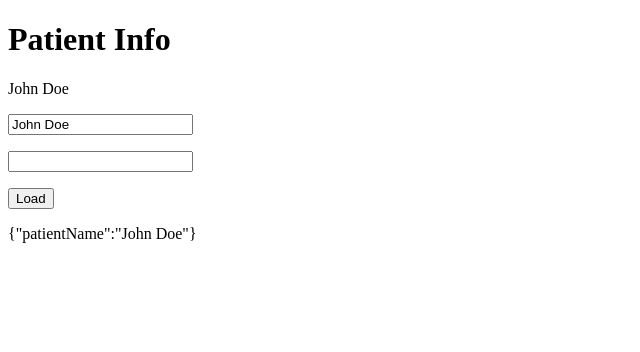
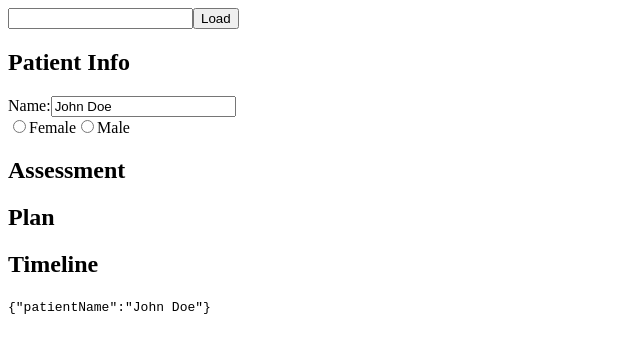
Before and after one commit to HsuYR/charting, a plain HTML site: page index.html in a window 1280 px wide. Shown: the whole page, without its empty margins (0-640 px from the left). Drawn offline with nearby package versions, Linux system fonts and the light colour scheme.

Commit message:
Add sections

```diff
--- a/index.html
+++ b/index.html
@@ -8,16 +8,32 @@
         <script src="https://unpkg.com/vue@next"></script>
     </head>
     <body>
-        <div id="app">
-            <div>
-                <h1>Patient Info</h1>
-                <p>{{ content.patientName }}</p>
-                <p><input type="text" v-model="content.patientName"></input></p>
-                <p><input type="text" v-model="inputJSON"></input></p>
+        <main id="app">
+            <section>
+                <input type="text" v-model="inputJSON">
                 <button @click="loadJSON">Load</button>
-                <p>{{ outputJSON }}</p>
-            </div>
-        </div>
+            </section>
+            <section>
+                <h2>Patient Info</h2>
+                <div><label>Name:</label><input type="text" v-model="content.patientName"></div>
+                <div>
+                    <input type="radio" v-model="content.sex" id="female" name="sex" value="0"><label for="female">Female</label>
+                    <input type="radio" v-model="content.sex" id="male" name="sex" value="1"><label for="male">Male</label>
+                </div>
+            </section>
+            <section>
+                <h2>Assessment</h2>
+            </section>
+            <section>
+                <h2>Plan</h2>
+            </section>
+            <section>
+                <h2>Timeline</h2>
+            </section>
+            <section>
+                <code>{{ outputJSON }}</code>
+            </section>
+        </main>
     </body>
     <script src="main.js"></script>
 </html>
```
